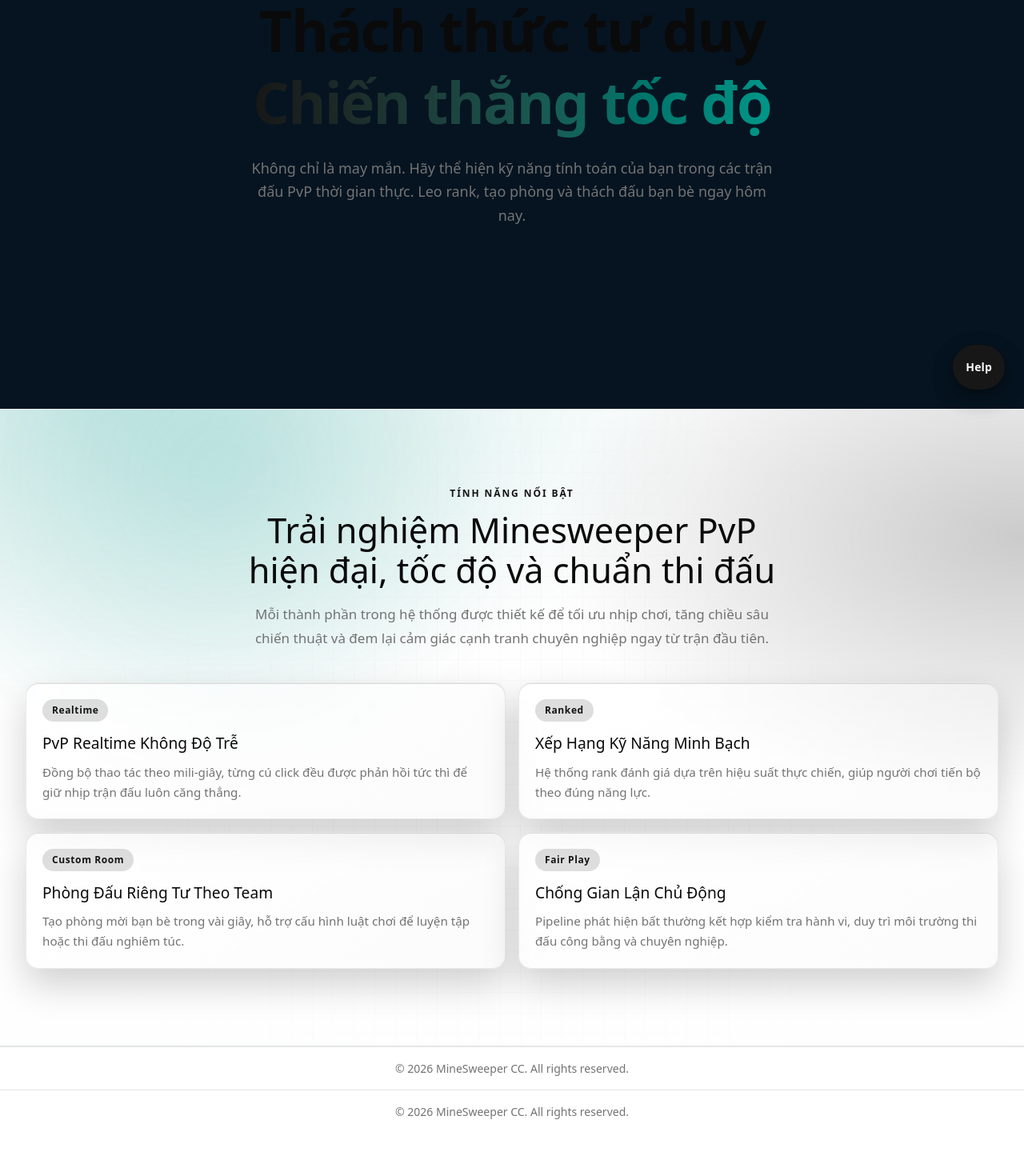
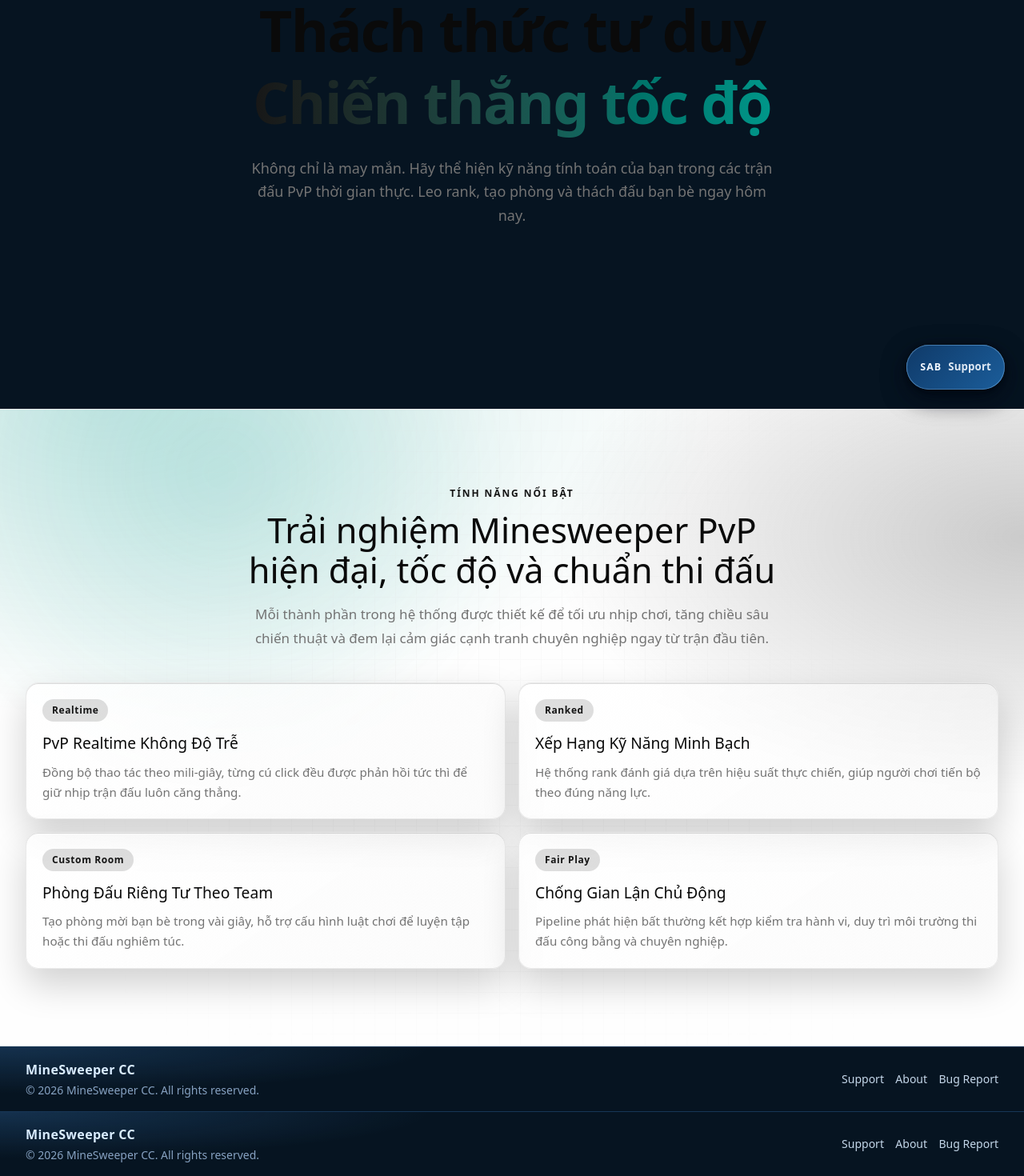
Before and after one commit to HoVietThang190704/fe-game-cc, a Next.js app: page / in a window 1280 px wide. Shown: the part 289-1759 px from the top of the page at 80% size. Before the commit the page ends 1705 px from the top, so only its background shows below. Built offline with nearby package versions, Linux system fonts and the light colour scheme.

Commit message:
feat: Implements footer & Support SAB

```diff
--- a/src/app/(public)/(intro)/FooterSection.module.css
+++ b/src/app/(public)/(intro)/FooterSection.module.css
@@ -1,21 +1,69 @@
 .footer {
-  border-top: 1px solid var(--border);
-  background: var(--card);
+  border-top: 1px solid color-mix(in oklab, #4ea4ff 24%, transparent);
+  background:
+    radial-gradient(
+      70% 120% at 0% 0%,
+      color-mix(in oklab, #4ea4ff 20%, transparent),
+      transparent 60%
+    ),
+    #061421;
 }
 
 .container {
   margin: 0 auto;
+  display: flex;
+  align-items: center;
+  justify-content: space-between;
+  gap: 1rem;
   width: 100%;
   max-width: 80rem;
   padding: 1rem clamp(1rem, 4vw, 2rem);
 }
 
+.brandBlock {
+  display: flex;
+  flex-direction: column;
+  gap: 0.2rem;
+}
+
+.brand {
+  margin: 0;
+  color: #d9ecff;
+  font-weight: 700;
+  letter-spacing: 0.02em;
+}
+
 .copyright {
   margin: 0;
-  text-align: center;
-  color: var(--muted-foreground);
+  text-align: left;
+  color: color-mix(in oklab, #b8d8ff 72%, transparent);
   font-size: 0.875rem;
   line-height: 1.5;
+}
+
+.links {
+  display: inline-flex;
+  align-items: center;
+  gap: 0.9rem;
+}
+
+.link {
+  color: color-mix(in oklab, #d9ecff 90%, transparent);
+  font-size: 0.875rem;
+  text-decoration: none;
+  border-bottom: 1px solid transparent;
+  transition: color 150ms ease, border-color 150ms ease;
+}
+
+.link:hover {
+  color: #ffffff;
+  border-color: color-mix(in oklab, #7fbfff 70%, transparent);
+}
+
+.link:focus-visible {
+  outline: 2px solid color-mix(in oklab, #7fbfff 65%, transparent);
+  outline-offset: 2px;
+  border-radius: 4px;
 }
 
 .fab {
@@ -26,48 +74,70 @@
   display: inline-flex;
   align-items: center;
   justify-content: center;
-  min-width: 3.5rem;
+  gap: 0.5rem;
+  min-width: 4.2rem;
   height: 3.5rem;
   padding: 0 1rem;
   border-radius: 9999px;
-  background: var(--primary);
-  color: var(--primary-foreground);
+  border: 1px solid color-mix(in oklab, #9bd1ff 35%, transparent);
+  background: linear-gradient(135deg, #0f3a69, #1b5d9a);
+  color: #f2f8ff;
   text-decoration: none;
   font-size: 0.875rem;
   font-weight: 700;
   line-height: 1;
   letter-spacing: 0.01em;
   box-shadow:
-    0 10px 30px rgba(0, 0, 0, 0.2),
-    0 2px 8px rgba(0, 0, 0, 0.15);
+    0 10px 30px rgba(2, 10, 22, 0.55),
+    0 2px 8px rgba(0, 0, 0, 0.35);
   transition:
     transform 160ms ease,
     filter 160ms ease,
     box-shadow 160ms ease;
 }
 
+.fabLabel {
+  font-size: 0.78rem;
+  letter-spacing: 0.08em;
+}
+
+.fabText {
+  font-size: 0.83rem;
+  opacity: 0.9;
+}
+
 .fab:hover {
   transform: translateY(-1px);
-  filter: brightness(1.05);
+  filter: brightness(1.08);
 }
 
 .fab:focus-visible {
-  outline: 2px solid var(--ring);
+  outline: 2px solid color-mix(in oklab, #9bd1ff 70%, transparent);
   outline-offset: 2px;
 }
 
 @media (max-width: 640px) {
   .container {
     padding-block: 0.875rem;
+    flex-direction: column;
+    align-items: flex-start;
   }
 
   .copyright {
     font-size: 0.8125rem;
   }
 
+  .links {
+    gap: 0.75rem;
+  }
+
+  .fabText {
+    display: none;
+  }
+
   .fab {
-    min-width: 3.25rem;
+    min-width: 3.5rem;
     height: 3.25rem;
-    padding: 0 0.875rem;
+    padding: 0 0.9rem;
   }
 }
--- a/src/app/(public)/(intro)/FooterSection.tsx
+++ b/src/app/(public)/(intro)/FooterSection.tsx
@@ -5,18 +5,37 @@
     <>
       <footer className={styles.footer}>
         <div className={styles.container}>
-          <p className={styles.copyright}>
-            © 2026 MineSweeper CC. All rights reserved.
-          </p>
+          <div className={styles.brandBlock}>
+            <p className={styles.brand}>MineSweeper CC</p>
+            <p className={styles.copyright}>
+              © 2026 MineSweeper CC. All rights reserved.
+            </p>
+          </div>
+
+          <nav className={styles.links} aria-label="Footer navigation">
+            <a className={styles.link} href="mailto:support@minesweepercc.com">
+              Support
+            </a>
+            <a className={styles.link} href="#feature-heading">
+              About
+            </a>
+            <a
+              className={styles.link}
+              href="mailto:support@minesweepercc.com?subject=Bug%20Report"
+            >
+              Bug Report
+            </a>
+          </nav>
         </div>
       </footer>
 
       <a
         className={styles.fab}
         href="mailto:support@minesweepercc.com"
-        aria-label="Open support"
+        aria-label="Open support assistant button"
       >
-        Help
+        <span className={styles.fabLabel}>SAB</span>
+        <span className={styles.fabText}>Support</span>
       </a>
     </>
   )
```
